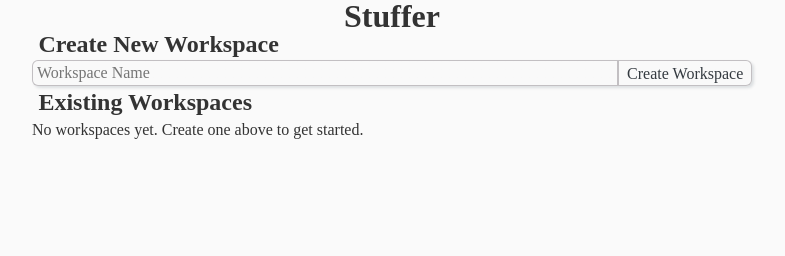
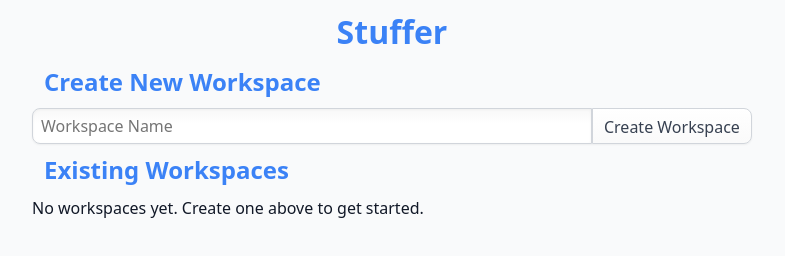
Before and after one commit to EternityForest/Stuffer, a website built with Vite: page src/index.html in a window 1280 px wide. Shown: the whole page, without its empty margins (248-1033 px from the left). Built offline with nearby package versions, Linux system fonts and the light colour scheme.

Commit message:
Modern theme

```diff
--- a/src/main.ts
+++ b/src/main.ts
@@ -14,7 +14,7 @@ import './components/layout-browser.js';
 import './components/qr-sheet-creator.js';
 
 import './styles/barrel.css';
-import './styles/basic.css';
+import './styles/modern.css';
 
 @customElement('stuffer-app')
 class StufferApp extends LitElement {
--- /dev/null
+++ b/src/styles/modern.css
@@ -0,0 +1,217 @@
+/* Modern Clean Theme for Barrel.css
+ * Colorful, friendly, accessible design inspired by Bootstrap, Tailwind, and Material Design
+ */
+
+:root {
+  /* Primary colors - vibrant, friendly palette */
+  --primary: #3b82f6;      /* bright blue */
+  --primary-light: #60a5fa;
+  --primary-dark: #1e40af;
+
+  --success: #10b981;      /* emerald green */
+  --success-light: #34d399;
+
+  --warning: #f59e0b;      /* amber */
+  --warning-light: #fbbf24;
+
+  --danger: #ef4444;       /* red */
+  --danger-light: #f87171;
+
+  --info: #06b6d4;         /* cyan */
+  --info-light: #22d3ee;
+
+  /* Neutrals - clean greys */
+  --grey-50: #f9fafb;
+  --grey-100: #f3f4f6;
+  --grey-200: #e5e7eb;
+  --grey-300: #d1d5db;
+  --grey-400: #9ca3af;
+  --grey-500: #6b7280;
+  --grey-600: #4b5563;
+  --grey-700: #374151;
+  --grey-800: #1f2937;
+  --grey-900: #111827;
+
+  /* Legacy compatibility */
+  --black-1: var(--grey-900);
+  --black-2: var(--grey-800);
+  --black-3: var(--grey-700);
+  --black-4: var(--grey-600);
+
+  --grey-1: var(--grey-200);
+  --grey-2: var(--grey-100);
+  --grey-3: var(--grey-50);
+  --grey-4: #ffffff;
+
+  --red: var(--danger);
+  --yellow: var(--warning);
+  --green: var(--success);
+  --teal: var(--info);
+  --blue: var(--primary);
+  --purple: #8b5cf6;       /* violet */
+  --dark-blue: var(--primary-dark);
+
+  /* Semantic variables */
+  --fg: var(--grey-900);
+  --graphical-fg: var(--grey-600);
+  --accent-color: var(--primary);
+
+  --bg: var(--grey-50);
+  --box-bg: #ffffff;
+  --highlight-opacity: 15%;
+
+  /* Control styling */
+  --control-bg: #ffffff;
+  --control-fg: var(--grey-700);
+  --alt-control-bg: var(--grey-100);
+
+  /* Depth and shadows */
+  --shadow-sm: 0 1px 2px 0 rgba(0, 0, 0, 0.05);
+  --shadow-md: 0 4px 6px -1px rgba(0, 0, 0, 0.1), 0 2px 4px -1px rgba(0, 0, 0, 0.06);
+  --shadow-lg: 0 10px 15px -3px rgba(0, 0, 0, 0.1), 0 4px 6px -2px rgba(0, 0, 0, 0.05);
+  --shadow-xl: 0 20px 25px -5px rgba(0, 0, 0, 0.1), 0 10px 10px -5px rgba(0, 0, 0, 0.04);
+
+  --window-box-shadow: var(--shadow-lg);
+  --item-box-shadow: var(--shadow-sm);
+
+  /* 3D effects - subtle gradients */
+  --3d-highlight: rgba(255, 255, 255, 0.8);
+  --3d-shadow: rgba(0, 0, 0, 0.06);
+
+  --concave-shadow: rgba(250, 250, 250, 1);
+
+  --concave-highlight: rgba(255, 255, 255, 1);
+
+
+  --concave-item-box-shadow: inset 0 1px 3px rgba(0, 0, 0, 0.05);
+
+  /* Borders */
+  --border-color: var(--grey-200);
+  --border-style: solid;
+  --border-radius: 0.5rem;
+  --border-width: 1px;
+  --border: var(--border-width) var(--border-style) var(--border-color);
+
+  /* Control specifics */
+  --control-height: 2.25rem;
+  --control-border-radius: 0.5rem;
+  --control-border-width: 1px;
+  --control-border-color: var(--grey-300);
+  --control-border: var(--control-border-width) solid var(--control-border-color);
+
+  /* Colors for semantic states */
+  --highlight-color: var(--info);
+  --success-color: var(--success);
+  --warning-color: var(--warning);
+  --danger-color: var(--danger);
+
+  --success-fg: color-mix(in srgb, var(--success-color) 30%, var(--fg));
+  --warning-fg: color-mix(in srgb, var(--warning-color) 30%, var(--fg));
+  --danger-fg: color-mix(in srgb, var(--danger-color) 30%, var(--fg));
+
+  --hover-color: color-mix(in srgb, var(--primary) 12%, var(--control-bg));
+
+  /* Typography */
+  --sans-font: system-ui, -apple-system, sans-serif, "Apple Color Emoji", "Segoe UI Emoji";
+  --serif-font: Iowan Old Style, Apple Garamond, Baskerville, Times New Roman, Droid Serif, Times, Source Serif Pro, serif, Apple Color Emoji, Segoe UI Emoji, Segoe UI Symbol;
+  --mono-font: "Fira Code", Menlo, Consolas, Monaco, Liberation Mono, Lucida Console, monospace;
+
+  --main-font: var(--sans-font);
+  --heading-font: var(--main-font);
+  --control-font: var(--main-font);
+
+  --font-size: 1rem;
+  --line-height: 1.5;
+
+  /* Spacing */
+  --padding: 0.5rem;
+  --gap: 0.75rem;
+  --header-padding: var(--gap);
+
+  /* Table styling */
+  --table-border-strength: 60%;
+  --thin-border: 1px solid var(--border-color);
+
+  /* Scrollbar */
+  --scrollbar-width: 10px;
+
+  /* Text effects */
+  --heading-text-shadow: none;
+  --control-text-shadow: none;
+  --slider-thumb: var(--convex-item-bg);
+}
+
+/* Dark mode */
+@media (prefers-color-scheme: dark) {
+  :root {
+    /* Adjust neutrals for dark mode */
+    --grey-50: var(--grey-900);
+    --grey-100: var(--grey-800);
+    --grey-200: var(--grey-700);
+    --grey-300: var(--grey-600);
+    --grey-400: var(--grey-500);
+    --grey-500: var(--grey-400);
+    --grey-600: var(--grey-300);
+    --grey-700: var(--grey-200);
+    --grey-800: var(--grey-100);
+    --grey-900: #ffffff;
+
+    /* Dark mode colors */
+    --primary: #60a5fa;
+    --primary-light: #93c5fd;
+    --primary-dark: #1e40af;
+
+    --success: #34d399;
+    --warning: #fbbf24;
+    --danger: #f87171;
+    --info: #22d3ee;
+
+    --fg: var(--grey-100);
+    --graphical-fg: var(--grey-400);
+    --accent-color: var(--primary);
+
+    --bg: var(--grey-950);
+    --box-bg: var(--grey-900);
+    --control-bg: var(--grey-800);
+    --alt-control-bg: var(--grey-700);
+
+    --border-color: var(--grey-700);
+    --control-border-color: var(--grey-600);
+
+    --3d-highlight: rgba(255, 255, 255, 0.1);
+    --3d-shadow: rgba(0, 0, 0, 0.3);
+
+    --concave-item-bg: linear-gradient(
+      180deg,
+      rgba(31, 41, 55, 1) 0%,
+      rgba(17, 24, 39, 1) 100%
+    );
+
+    --convex-item-bg: linear-gradient(
+      180deg,
+      rgba(55, 65, 81, 1) 0%,
+      rgba(31, 41, 55, 1) 100%
+    );
+
+    --hover-color: color-mix(in srgb, var(--primary) 20%, var(--control-bg));
+    --window-box-shadow: 0 10px 15px -3px rgba(0, 0, 0, 0.5);
+    --item-box-shadow: 0 1px 2px rgba(0, 0, 0, 0.3);
+
+    --shadow-sm: 0 1px 2px 0 rgba(0, 0, 0, 0.3);
+    --shadow-md: 0 4px 6px -1px rgba(0, 0, 0, 0.4);
+    --shadow-lg: 0 10px 15px -3px rgba(0, 0, 0, 0.5);
+  }
+}
+
+@media screen and (max-width: 460px) {
+  :root {
+    --scrollbar-width: 3px;
+    --padding: 0.375rem;
+    --gap: 0.5rem;
+  }
+}
+
+/* Additional dark color definition for legacy support */
+:root {
+  --grey-950: #030712;
+}
```
Also changed, not shown: src/styles/basic.css (+0 -26 lines).
